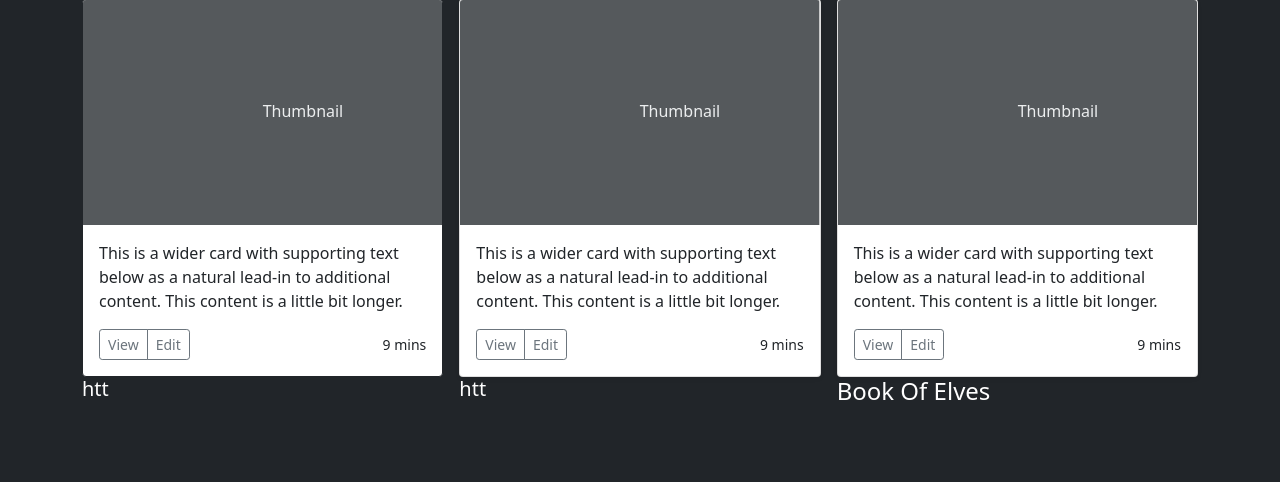
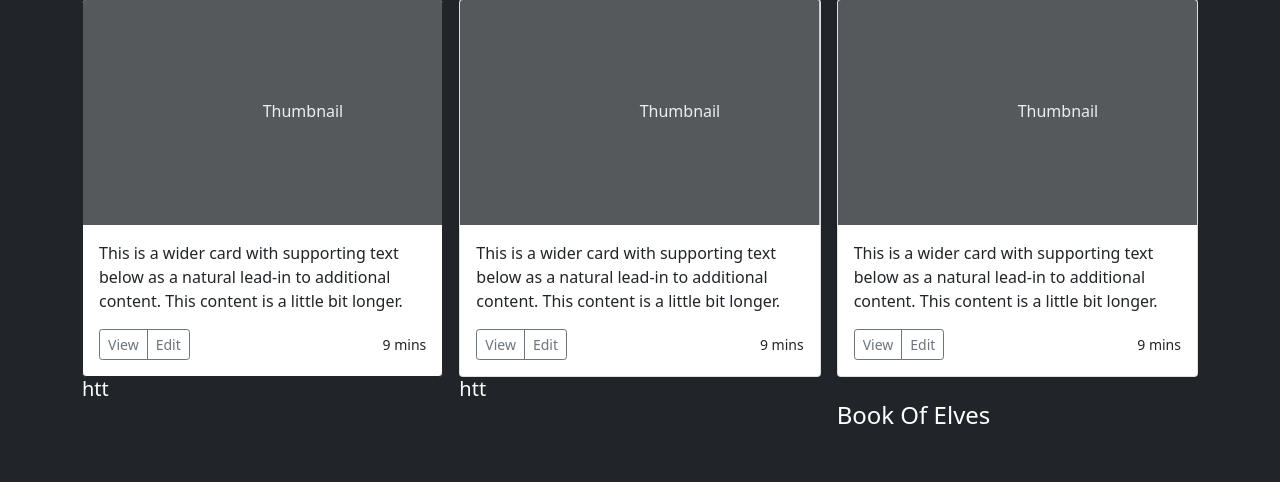
Before and after one commit to therealmvelo/workout, a PHP site: page /books.php in a window 1280 px wide. Shown: the part 137-619 px from the top of the page. Run offline with PHP 8.4, Linux system fonts and the light colour scheme.

Commit message:
tyh hjyth

```diff
--- a/books.php
+++ b/books.php
@@ -81,7 +81,7 @@
             </div>
           </div>
 
-          <div class="book-info d-flex text-white">
+          <div class="book-info d-flex text-white mt-4">
             <h4 class="">Book Of Elves</h4>
           </div>
         </div>
```
